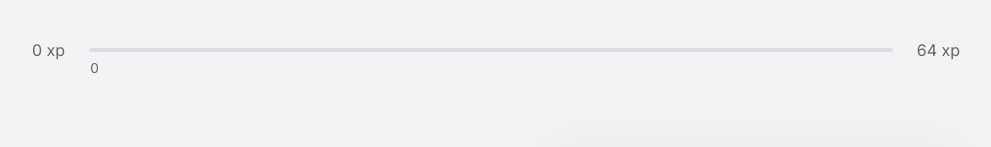
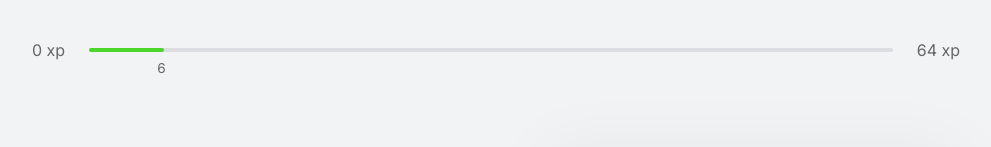
Before and after one commit to Ah-Cabral/NLW, a Next.js app: page / in a window 1280 px wide. Shown: the top 147 px of the page, without its empty margins (144-1135 px from the left). Built offline with nearby package versions, Linux system fonts and the light colour scheme; grey boxes are pictures that could not be loaded.

Commit message:
Corrigindo posição

```diff
--- a/src/contexts/ChallengesContext.tsx
+++ b/src/contexts/ChallengesContext.tsx
@@ -28,7 +28,7 @@ export const ChallengesContext = createContext({} as ChallengesContextData);
 export function ChallengesProvider({children}: ChallengesProviderProps){
 
     const [level,setLevel] = useState(1)
-    const [currentExperience, setCurrentExperience] = useState(0);
+    const [currentExperience, setCurrentExperience] = useState(6);
     const [challengesCompleted, setChallengesCompleted] = useState(0)
 
     const [activeChallenge, setActiveChallenge] = useState(null)
--- a/src/styles/components/ExperienceBar.module.css
+++ b/src/styles/components/ExperienceBar.module.css
@@ -26,5 +26,5 @@
   margin: 0.5rem;
   font-size: 0.85rem;
   position: absolute;
-  transform: translateX(-80%);
+  transform: translateX(-180%);
 }
```
